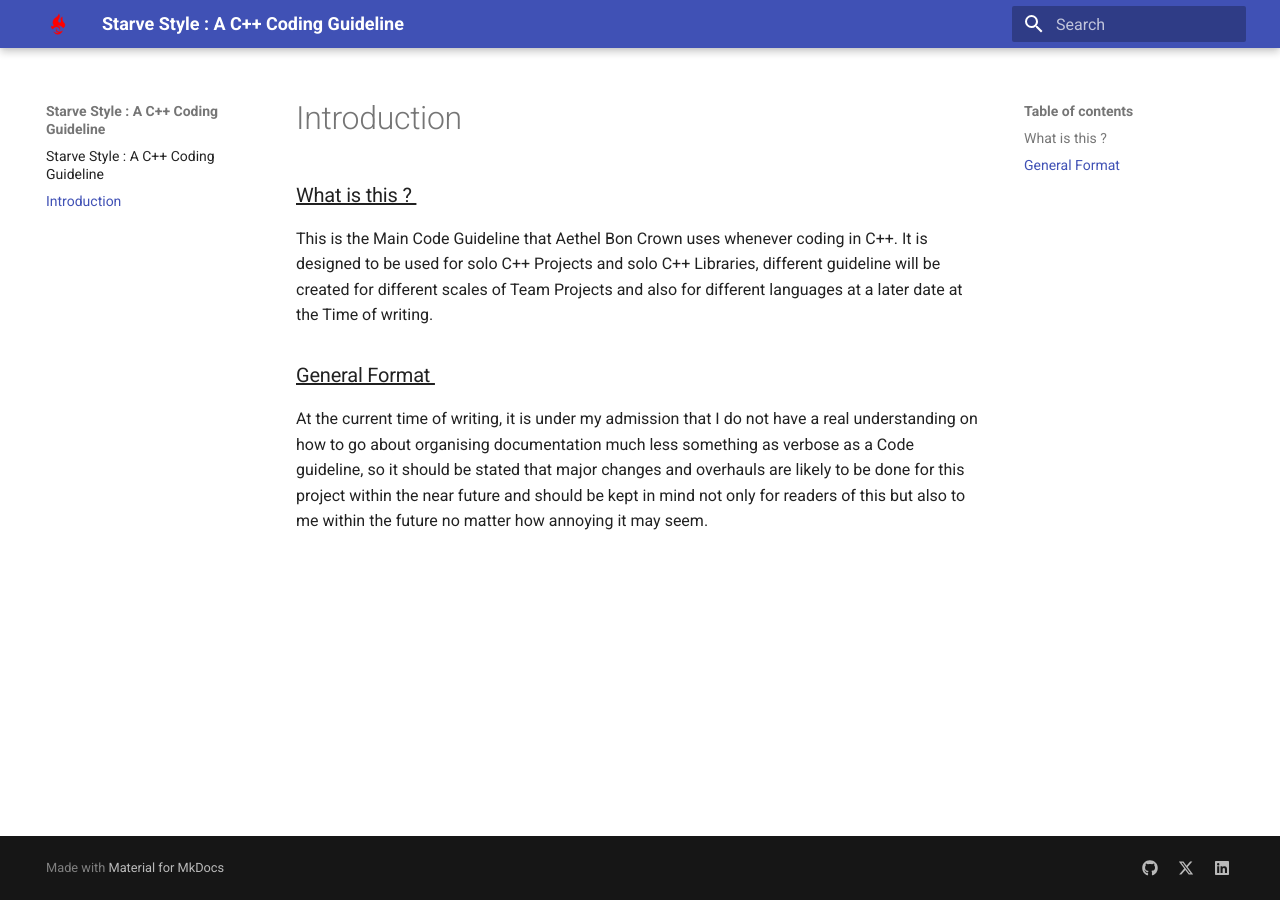
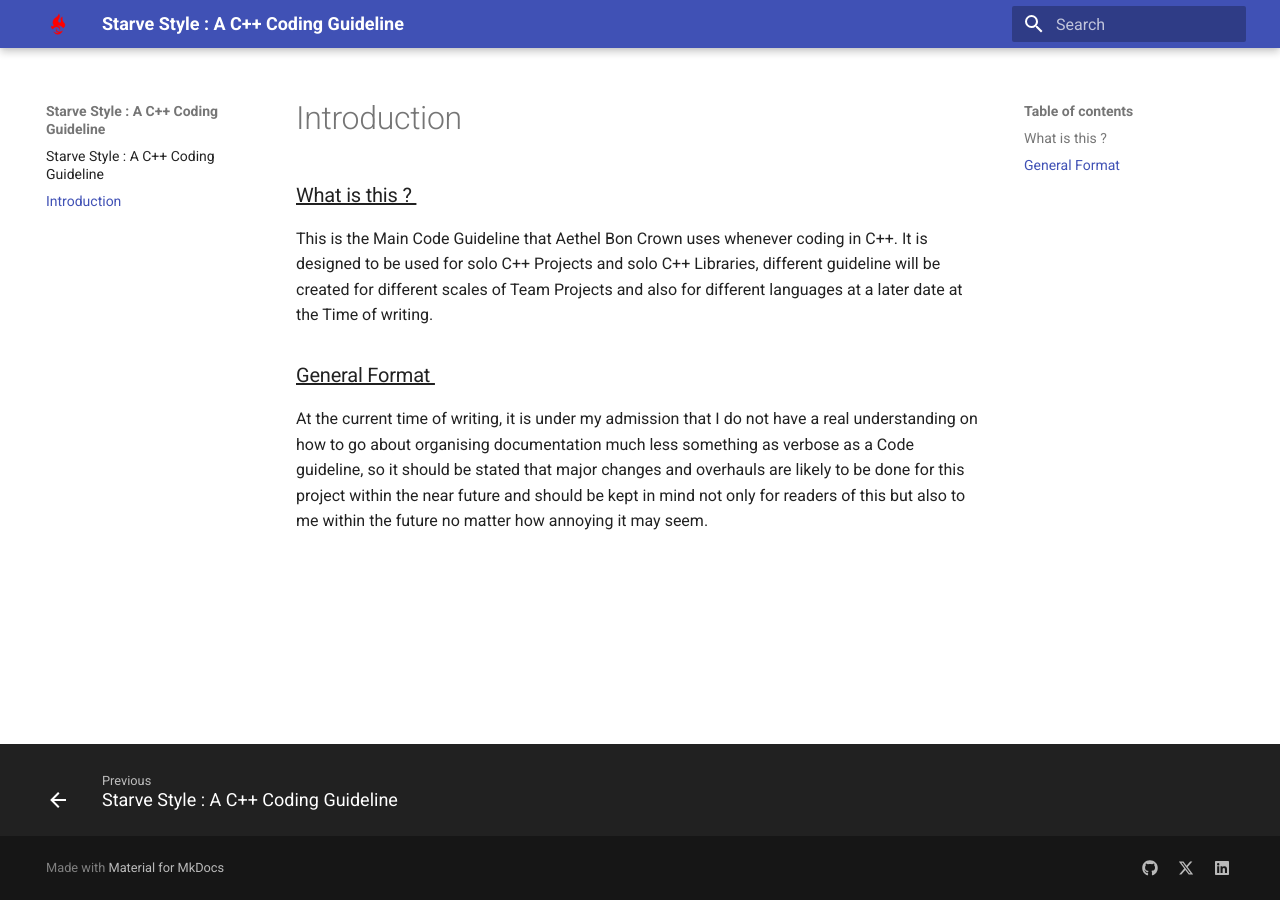
Before and after one commit to Belphonz/Starve-Style, an MkDocs documentation site: the page built from docs/Introduction.md, in a window 1280 px wide. Built offline with MkDocs 1.6.1 and Material for MkDocs 9.7.7, drawn with Linux system fonts in a browser that asks for light colours; some of the changed lines change nothing that is shown.

Commit message:
vault backup: 2024-10-17 23:10:21

```diff
--- a/mkdocs.yml
+++ b/mkdocs.yml
@@ -6,6 +6,8 @@ theme:
     favicon: assets/logo.png
     primary: cyan
     accent: teal
+    features:
+      - navigation.footer
 extra:
   social:
     - icon: fontawesome/brands/github
@@ -44,7 +46,6 @@ markdown_extensions:
 
 plugins:
   - search
-  - roamlinks
 
 extra_javascript:
   - javascripts/mathjax.js
```
